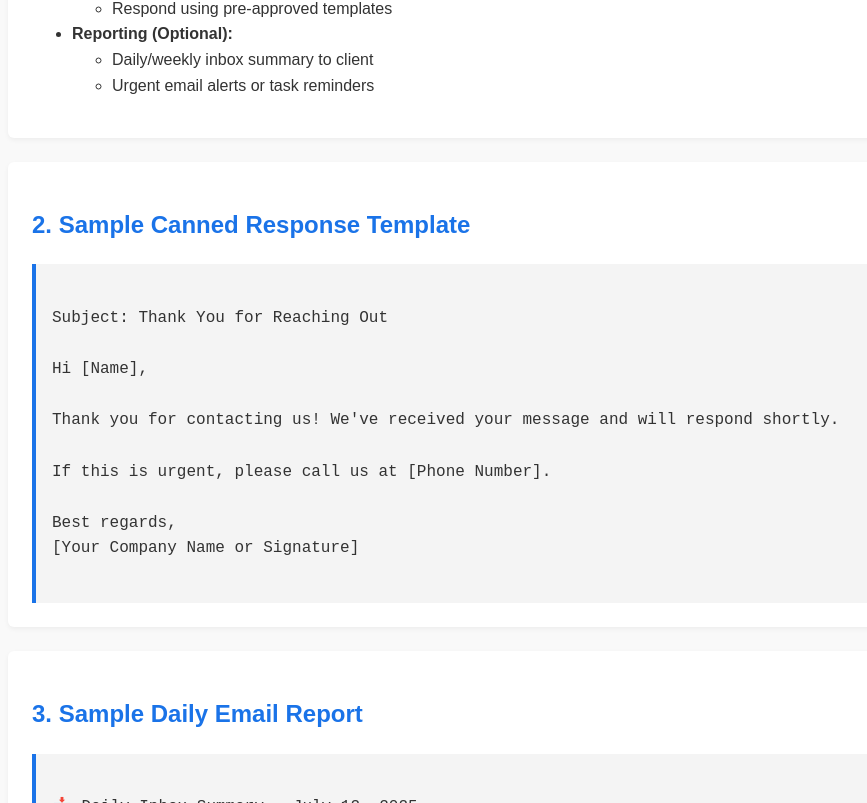
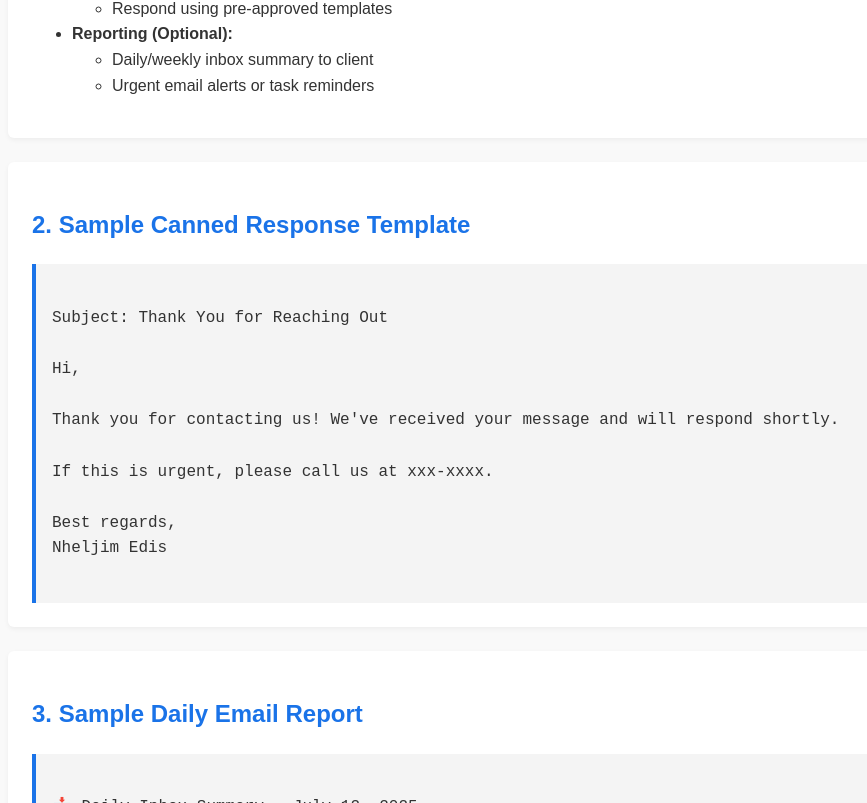
Before and after one commit to nheljim21/email-va, a plain HTML site: page index.html in a window 1280 px wide. Shown: the part 467-1270 px from the top of the page, without its empty margins (24-891 px from the left). Drawn offline with Linux system fonts and the light colour scheme.

Commit message:
Update index.html

```diff
--- a/index.html
+++ b/index.html
@@ -71,14 +71,14 @@
     <div class="email-block">
 Subject: Thank You for Reaching Out
 
-Hi [Name],
+Hi,
 
 Thank you for contacting us! We've received your message and will respond shortly.
 
-If this is urgent, please call us at [Phone Number].
+If this is urgent, please call us at xxx-xxxx.
 
 Best regards,
-[Your Company Name or Signature]
+Nheljim Edis
     </div>
   </div>
 
```
